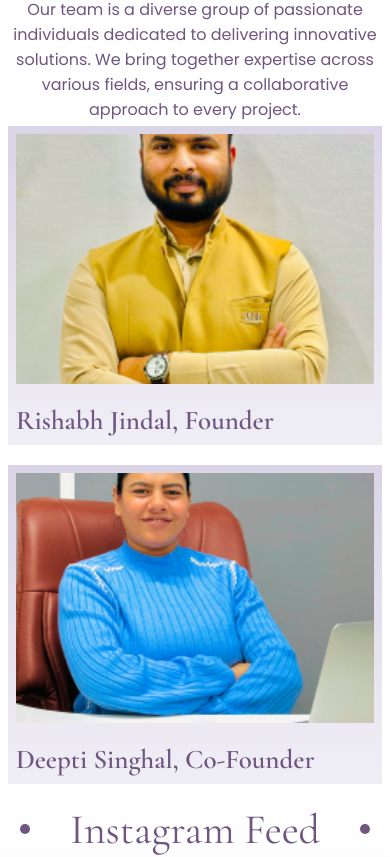
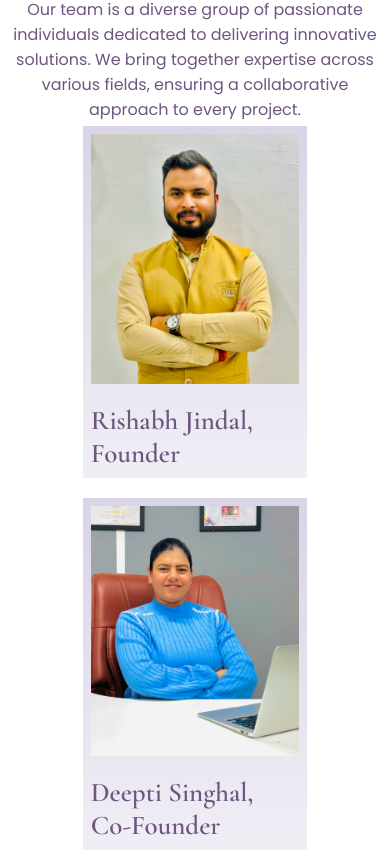
Before and after one commit to yearsh7052/wbr-production, a React (Create React App) app: page / in a window 390 px wide. Shown: the part 4609-5466 px from the top of the page. Built offline with nearby package versions, Linux system fonts and the light colour scheme; a web font is replaced by a local one.

Commit message:
Update TeamsComp.js

```diff
--- a/src/Screen Components/TeamsComp.js
+++ b/src/Screen Components/TeamsComp.js
@@ -44,7 +44,7 @@ const TeamsComp = ({
 
   return (
     <div
-      className={`flex flex-row items-start justify-start  text-left  text-darkslateblue-100 font-cormorant-garamond  ${className} phn:w-full
+      className={`flex flex-row items-start justify-start  text-left  text-darkslateblue-100 font-cormorant-garamond  ${className}
         `}
     //   style={frameDivStyle}
     >
@@ -54,14 +54,15 @@ const TeamsComp = ({
       [background:linear-gradient(180deg,_#d9d4e6,_rgba(217,_212,_230,_0.4))]
       box-border tab:w-full tab:p-2  overflow-hidden group">
         <img
-          className="w-[250px] h-[300px] relative  object-cover overflow-hidden  lg:w-[200px] lg:h-[250px] phn:w-full
+          className="w-[250px] h-[300px] relative  object-contain overflow-hidden  lg:w-[200px] lg:h-[250px] phn:w-full
 
           transform transition-all duration-500 hover:scale-125 cursor-pointer"
           alt=""
           src={image}
         //   style={imageIconStyle}
         />
-        <div className="relative text-8xl font-semibold group-hover:text-white transform transition-all duration-1000 group-hover:bg-darkslateblue-100 group-hover:px-3 ">{employeeName}</div>
+        <div className="relative text-8xl font-semibold group-hover:text-white transform transition-all duration-1000 group-hover:bg-darkslateblue-100 group-hover:px-3
+         max-w-[200px] ">{employeeName}</div>
       </div>
     </div>
   );
```
